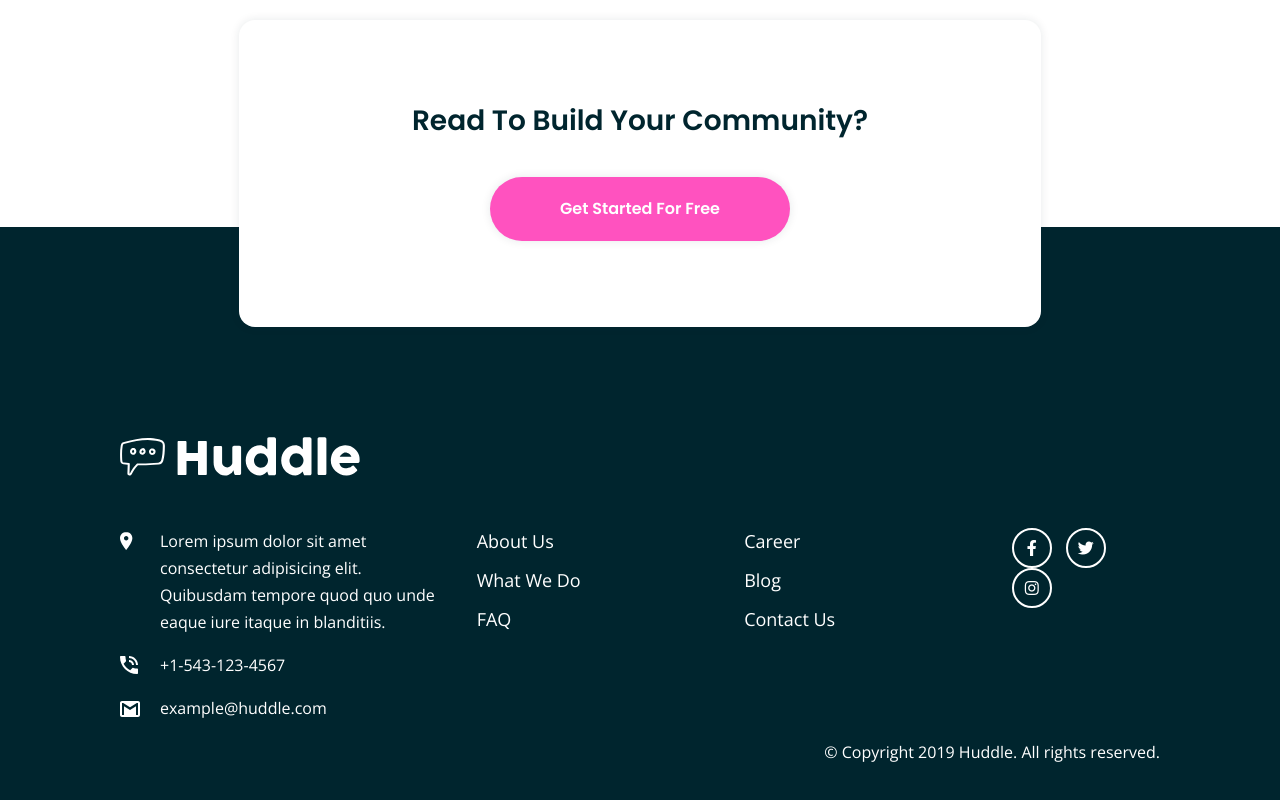
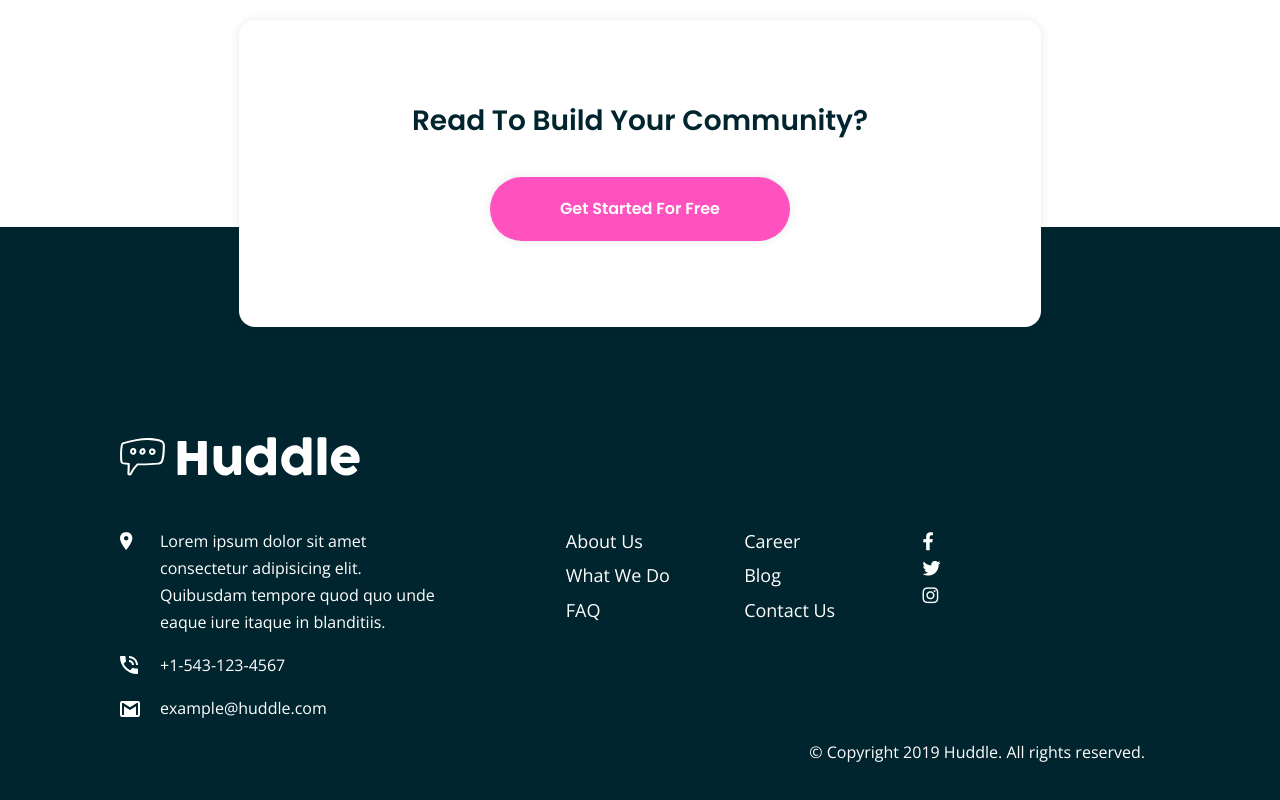
Before and after one commit to Mivandi/frontend-mentor, a plain HTML site: page huddle-landing-page-with-alternating-feature-blocks-master/index.html in a window 1280 px wide. Shown: the part 2413-3213 px from the top of the page. Drawn offline with nearby package versions, Linux system fonts and the light colour scheme.

Commit message:
Update index.html

```diff
--- a/huddle-landing-page-with-alternating-feature-blocks-master/index.html
+++ b/huddle-landing-page-with-alternating-feature-blocks-master/index.html
@@ -139,7 +139,7 @@
                         </div>
                     </div>
 
-                    <div class="col-md-3">
+                    <div class="col-md-2 offset-md-1">
                         <ul class="nav-footer">
                             <li class="footer-link"><a href="#">About us</a></li>
                             <li class="footer-link"><a href="#">What we do</a></li>
@@ -147,7 +147,7 @@
                         </ul>
                     </div>
 
-                    <div class="col-md-3 mb-sm-5">
+                    <div class="col-md-2 mb-sm-5">
                         <ul class="nav-footer">
                             <li class="footer-link"><a href="#">Career</a></li>
                             <li class="footer-link"><a href="#">Blog</a></li>
@@ -155,19 +155,20 @@
                         </ul>
                     </div>
 
-                    <div class="col-md-2 d-flex justify-content-center justify-content-md-end m-sm-5">
-                        <div class=" social-links">
-                            <a href="#"><i class="fab fa-facebook-f"></i></a>
-                            <a href="#"><i class="fab fa-twitter"></i></a>
-                            <a href="#"><i class="fab fa-instagram"></i></a>
-                        </div>
+                    <div class="col-md-3 m-sm-5">
+                        <ul class="social-link-list">
+                            <li><a href="#" class="social-link"><i class="fab fa-facebook-f"></i></a></li>
+                            <li><a href="#" class="social-link"><i class="fab fa-twitter"></i></a></li>
+                            <li><a href="#" class="social-link"><i class="fab fa-instagram"></i></a></li>
+                        </ul>
                     </div>
+                </div>
 
-                    <div class="col-md-12 d-flex justify-content-center justify-content-md-end">
-                        <p class="">© Copyright 2019 Huddle. All rights reserved.</p>
-                    </div>
+                <div class="col-md-12 d-flex justify-content-center justify-content-md-end">
+                    <p class="">© Copyright 2019 Huddle. All rights reserved.</p>
+                </div>
 
-                </div>
+            </div>
 
             </div>
         </section>
```
